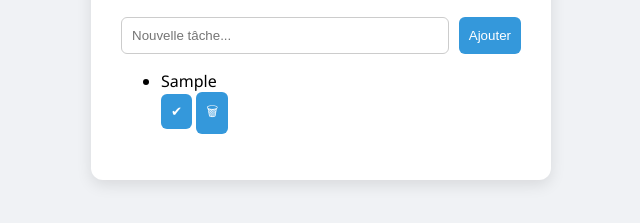
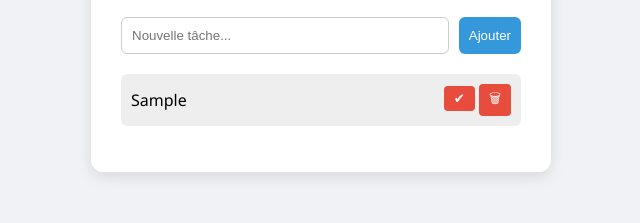
Before and after one commit to Nantenaina-Maminirina-Ranaivosoa/to-do-list, a plain HTML site: page index.html in a window 1280 px wide. Both pictures are taken after typing "Sample" into the empty fields and a click on the button "Ajouter". Shown: the part 147-370 px from the top of the page, without its empty margins (319-959 px from the left). Drawn offline with Linux system fonts and the light colour scheme.

Commit message:
add style for list

```diff
--- a/styles.css
+++ b/styles.css
@@ -47,3 +47,33 @@ body {
   button:hover {
     background-color: #2980b9;
   }
+
+  ul {
+    list-style: none;
+    padding: 0;
+    margin-top: 20px;
+  }
+
+  li {
+    background: #eee;
+    padding: 10px;
+    margin-bottom: 10px;
+    border-radius: 6px;
+    display: flex;
+    justify-content: space-between;
+    align-items: center;
+  }
+
+  li.completed {
+    text-decoration: line-through;
+    color: #888;
+  }
+
+  li button {
+    background: #e74c3c;
+    border: none;
+    color: white;
+    padding: 5px 10px;
+    border-radius: 4px;
+    cursor: pointer;
+  }
```
